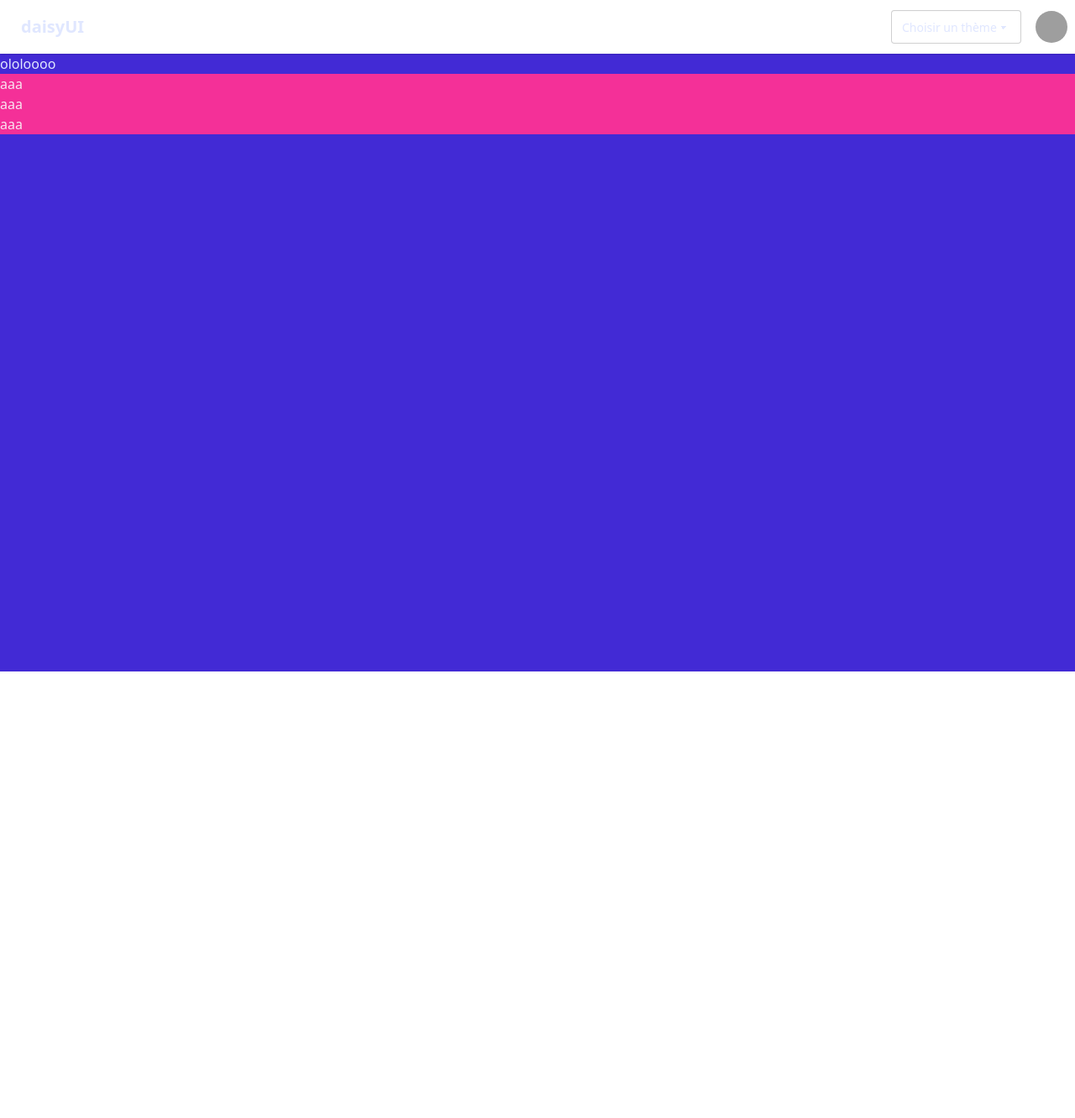
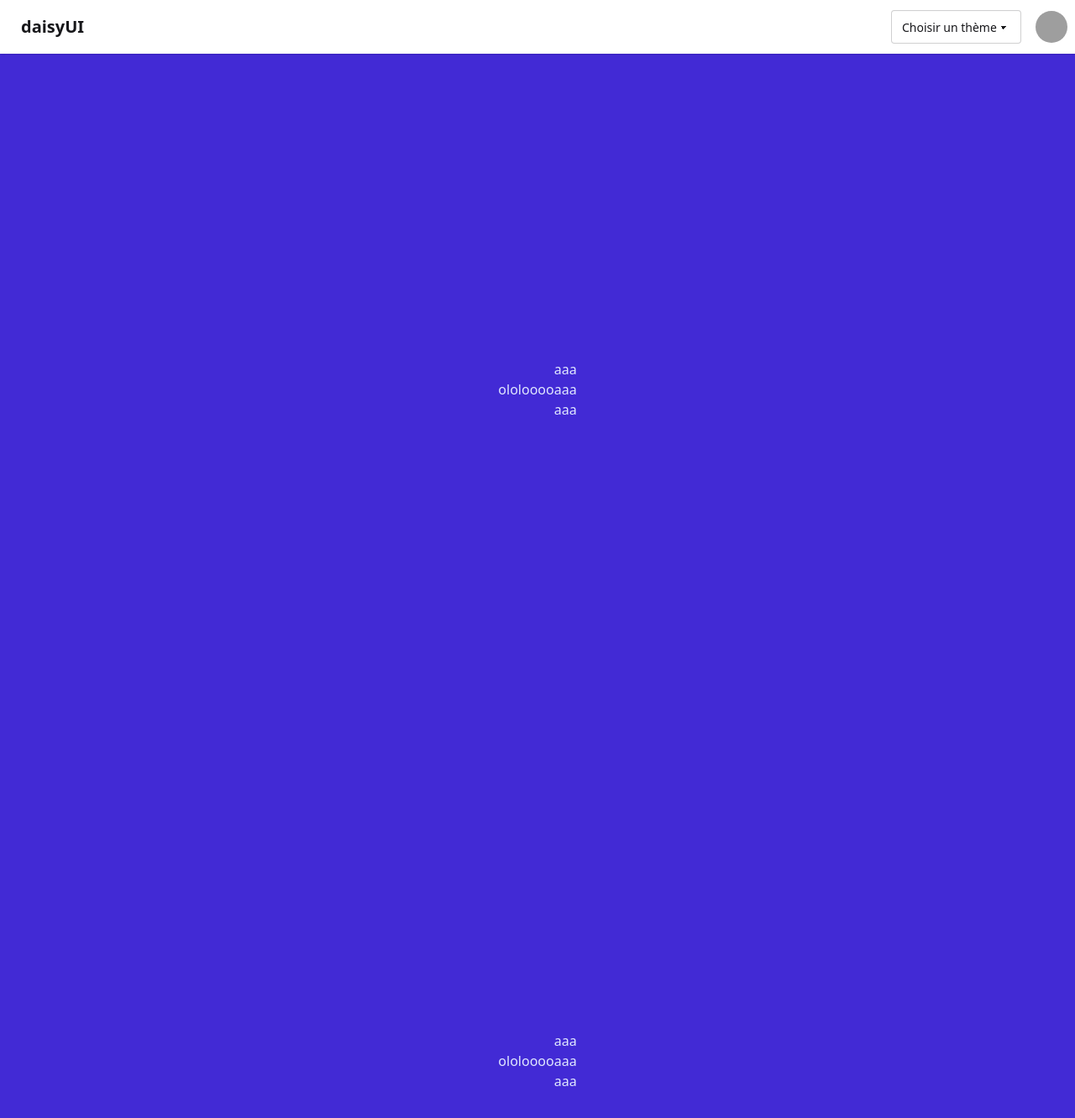
Before and after one commit to JOJOK63/toolsUneed_frontend, an Angular app: page / in a window 1280 px wide. Shown: the top 1332 px of the page at 84% size. Before the commit the page ends 800 px from the top, so only its background shows below. Built offline with nearby package versions, Linux system fonts and the light colour scheme; grey boxes are pictures that could not be loaded.

Commit message:
setup project without chartjs  / ng2-charts / swet alert

```diff
--- a/src/app/app.component.html
+++ b/src/app/app.component.html
@@ -1,10 +1,25 @@
-<main class="bg-primary w-full h-full text-primary-content">
+<main class="w-full h-full">
   <app-navbar></app-navbar>
 
-  <h1>ololoooo</h1>
-  <div class="bg-secondary text-secondary-content">
-    <p>aaa</p>
-    <p>aaa</p>
-    <p>aaa</p>
+  <div
+    class="flex justify-center items-center w-full h-full bg-primary text-primary-content"
+  >
+    <h1>ololoooo</h1>
+    <div class="">
+      <p>aaa</p>
+      <p>aaa</p>
+      <p>aaa</p>
+    </div>
+  </div>
+
+  <div
+    class="flex justify-center items-center w-full h-full bg-primary text-primary-content"
+  >
+    <h1>ololoooo</h1>
+    <div class="">
+      <p>aaa</p>
+      <p>aaa</p>
+      <p>aaa</p>
+    </div>
   </div>
 </main>
```
